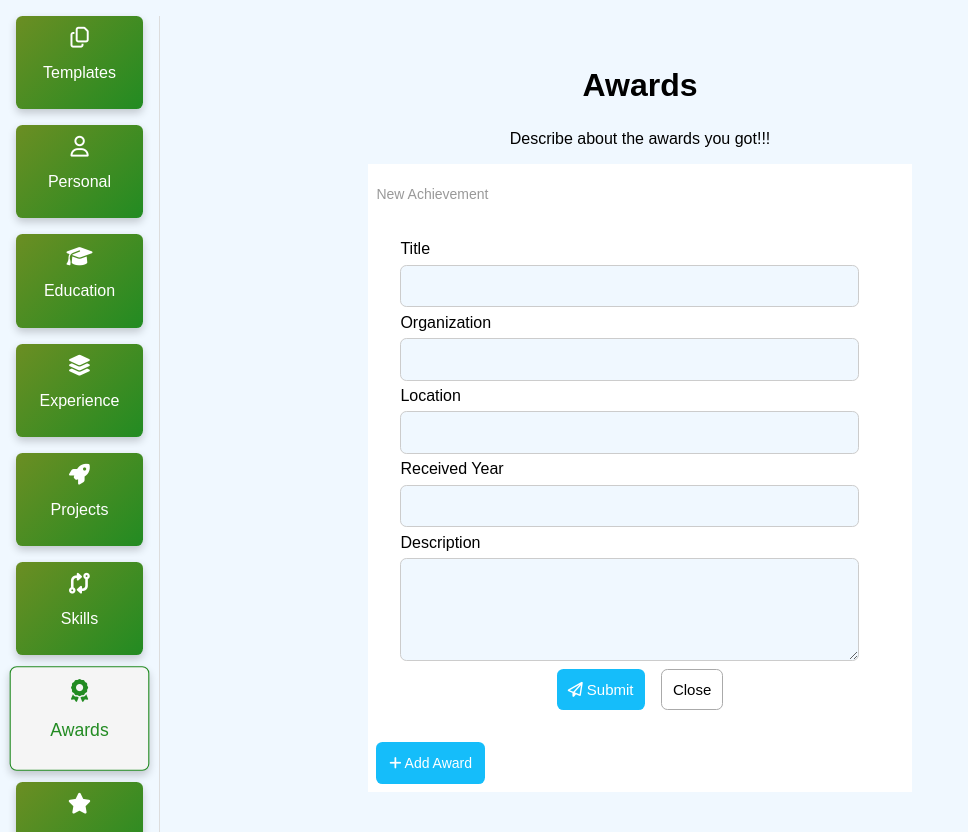
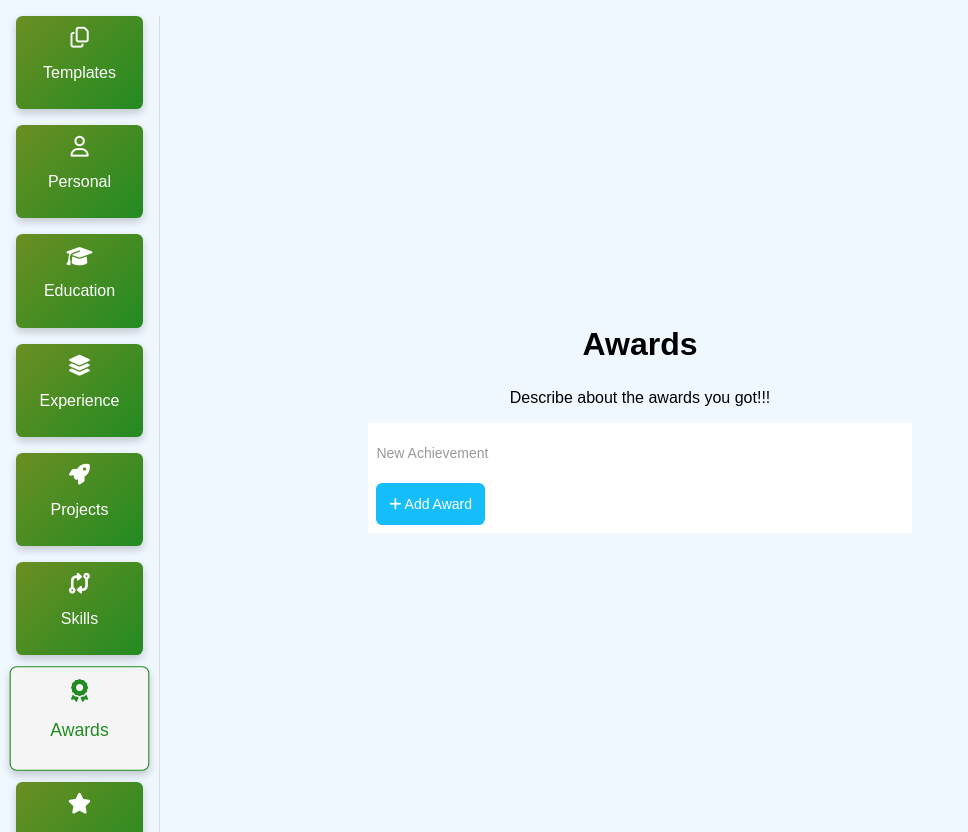
Before and after one commit to rohitghatal1/CVMaker-ReactJS, a React (Create React App) app: page / in a window 1280 px wide. Both pictures are taken after a click on the element "Awards". Shown: the whole page, without its empty margins (0-968 px from the left). Built offline with nearby package versions, Linux system fonts and the light colour scheme.

Commit message:
added states and function to dynamically toggle modal

```diff
--- a/src/componentsInner/Awards.js
+++ b/src/componentsInner/Awards.js
@@ -1,15 +1,21 @@
-import React from 'react'
+import React, { useEffect, useState } from 'react'
 import './awards.css'
+import { faL } from '@fortawesome/free-solid-svg-icons';
 
 export default function Awards() {
+  const [isModalOpen, setIsModalOpen] = useState(false);
+  const [isAddButtonVisible, setIsAddButtonVisible] = useState(true);
 
   const openAddAwardModal = () => {
-
+    setIsModalOpen(true);
+    setIsAddButtonVisible(false);
   }
 
   const handleCloseForm = () => {
+    setIsModalOpen(false);
+    setIsAddButtonVisible(true);
+  }
 
-  }
   return (
     <div>
       <div className="awardsComponent">
@@ -22,7 +28,7 @@ export default function Awards() {
           </div>
           <div className="newAwards">
             <p>New Achievement</p>
-            <div className="addNewAwardModal">
+            {isModalOpen && <div className="addNewAwardModal">
               <form action="">
                 <label htmlFor="awardTitle">Title</label>
                 <input type="text" />
@@ -45,8 +51,9 @@ export default function Awards() {
                 </div>
 
               </form>
-            </div>
-            <button className='addNewAwardbtn' onClick={openAddAwardModal}><i className='fas fa-plus'></i> Add Award</button>
+            </div>}
+
+            {isAddButtonVisible && <button className='addNewAwardbtn' onClick={openAddAwardModal}><i className='fas fa-plus'></i> Add Award</button>}
           </div>
         </section>
       </div>
```
